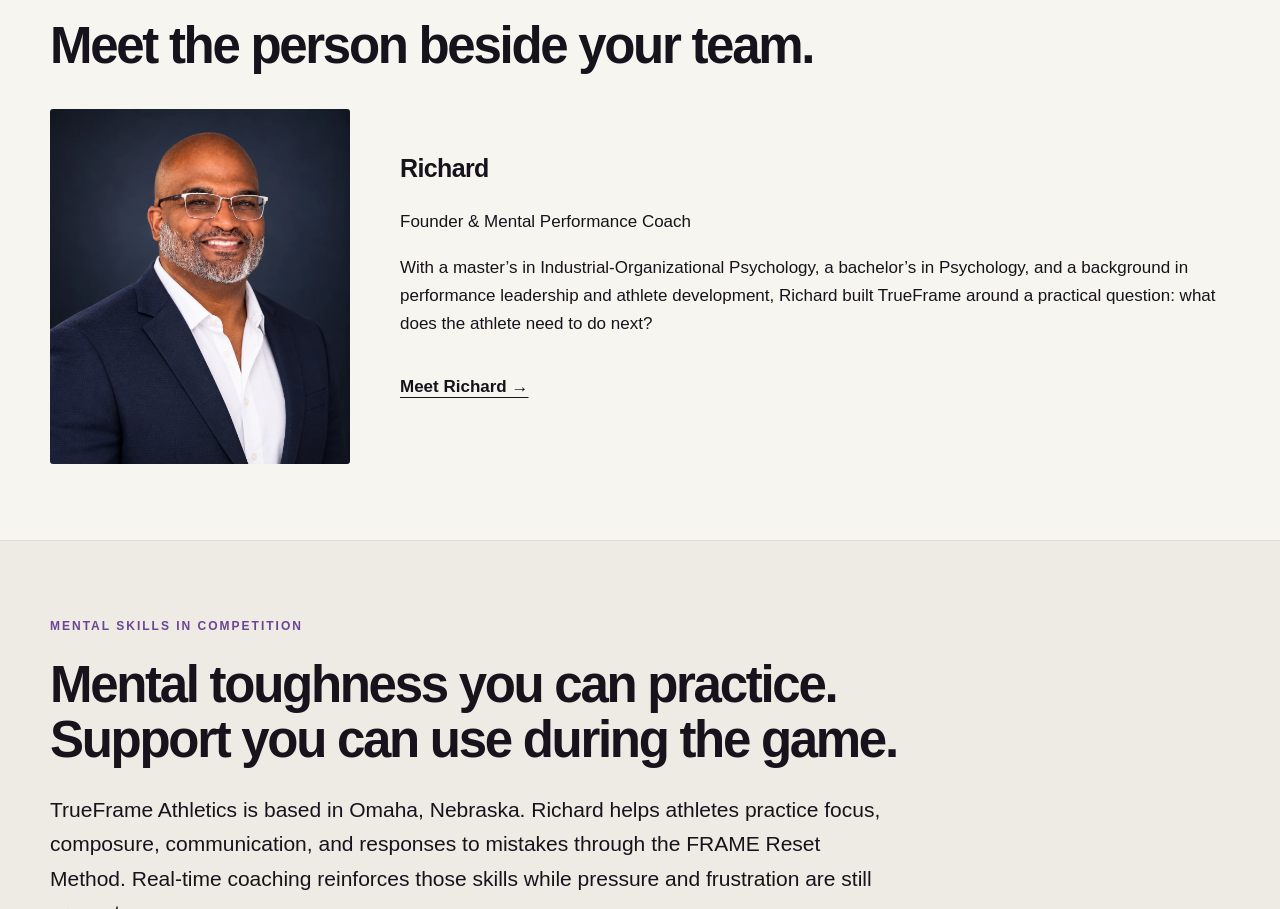
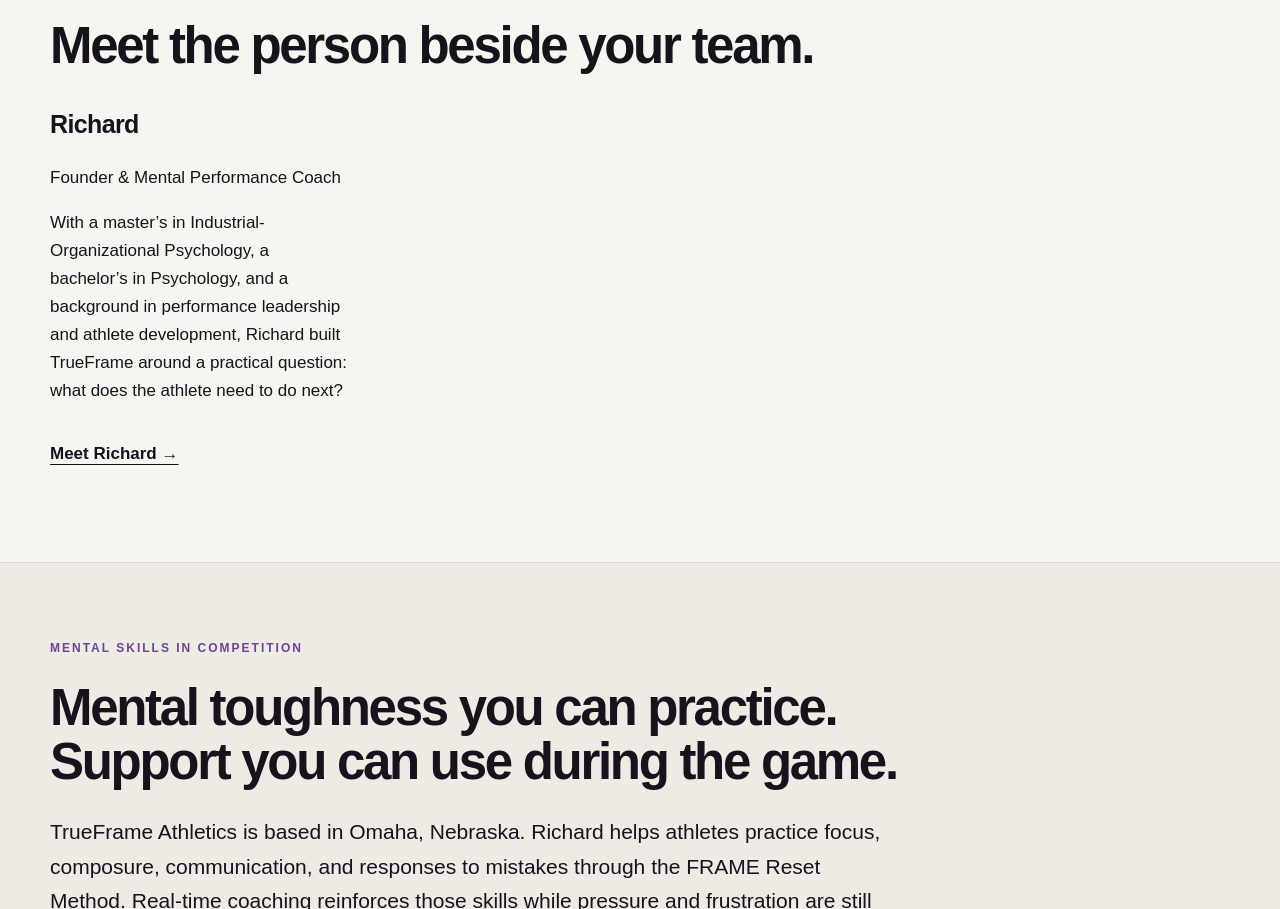
Before and after one commit to TrueFrameAthletics/trueframeathletics.com, a website: page public/index.html in a window 1280 px wide. Shown: the part 4113-5022 px from the top of the page. Drawn offline with Linux system fonts and the light colour scheme.

Commit message:
Remove site photos and simplify founder layouts

```diff
--- a/public/index.html
+++ b/public/index.html
@@ -157,7 +157,6 @@ Your browser does not support the video tag.
 <p class="eyebrow">TRUEFRAME ATHLETICS</p>
 <h2>Meet the person beside your team.</h2>
 <div class="founder">
-<img src="/richard-trueframe-founder.webp" alt="Richard, founder of TrueFrame Athletics" loading="lazy">
 <div>
 <h3>Richard</h3>
 <p>Founder &amp; Mental Performance Coach</p>
```
